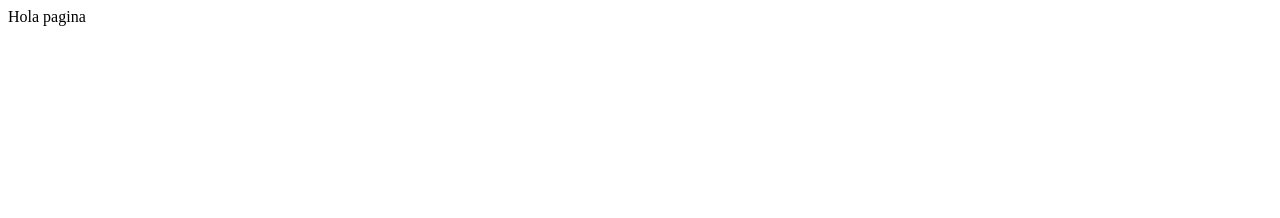
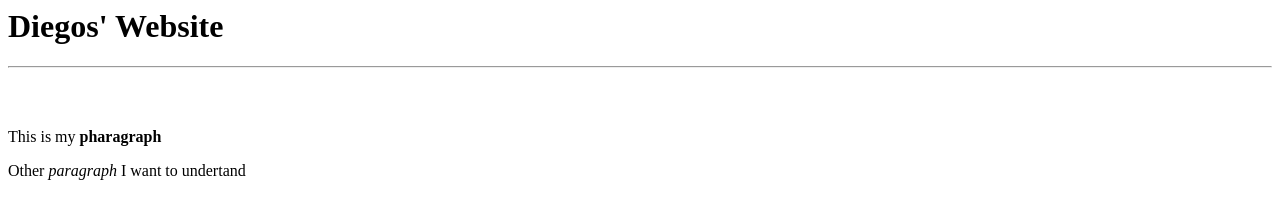
Before and after one commit to diegues13/html-project, a plain HTML site: page index.html in a window 1280 px wide. Drawn offline with Linux system fonts and the light colour scheme.

Commit message:
Basic tags

```diff
--- a/index.html
+++ b/index.html
@@ -1,11 +1,17 @@
 <!DOCTYPE htmlvi >
 <html>
     <head>
+        <meta charset="UTF-8">
+        <meta name="decription" content="This is my design Website">
         <title>Diegos' Website</title>
     </head>
 
     <body>
-Hola pagina
+        <h1>Diegos' Website</h1>
+        <hr/>
+        <br><br>
+        <p>This is my <b>pharagraph</b></p>
+        <p>Other <i>paragraph</i> I want to undertand</p>
     </body>
 
 </html>
```
